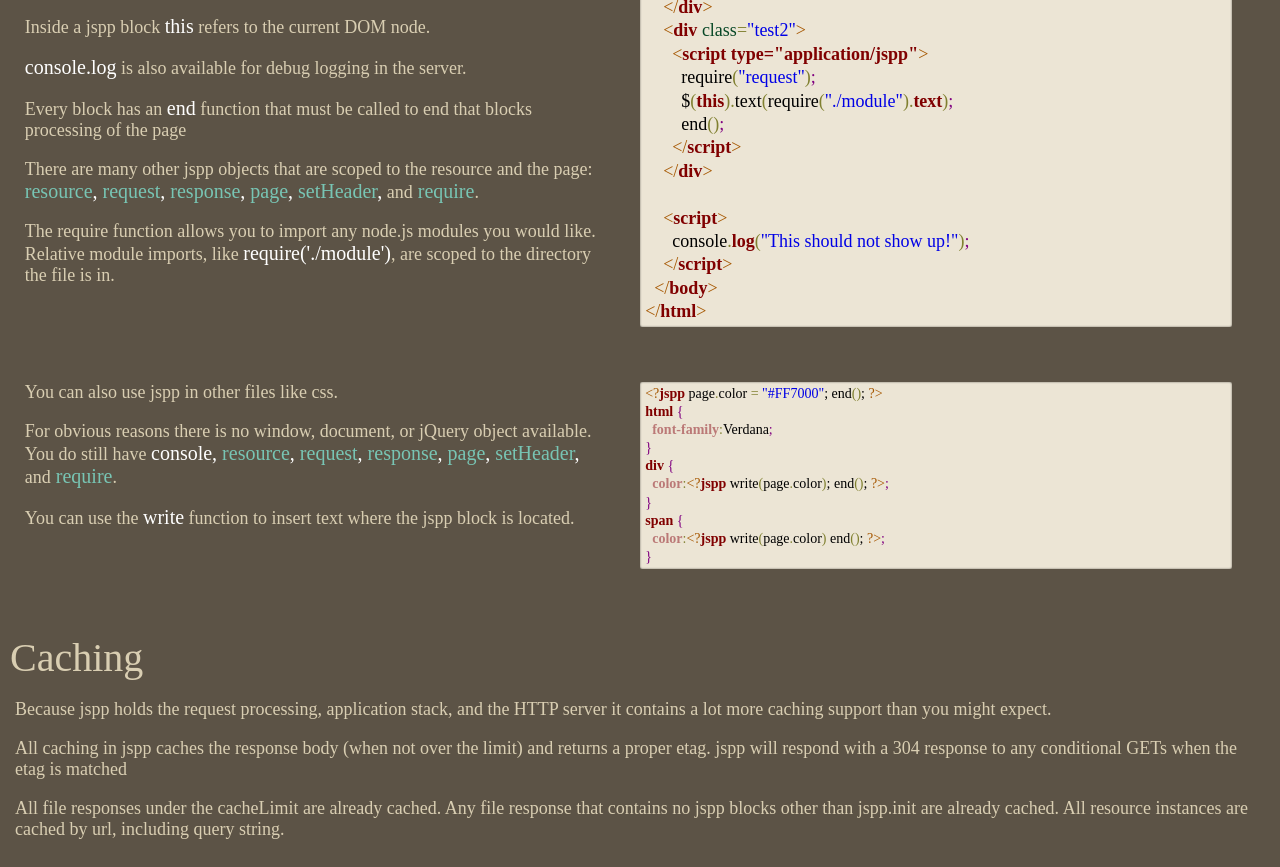
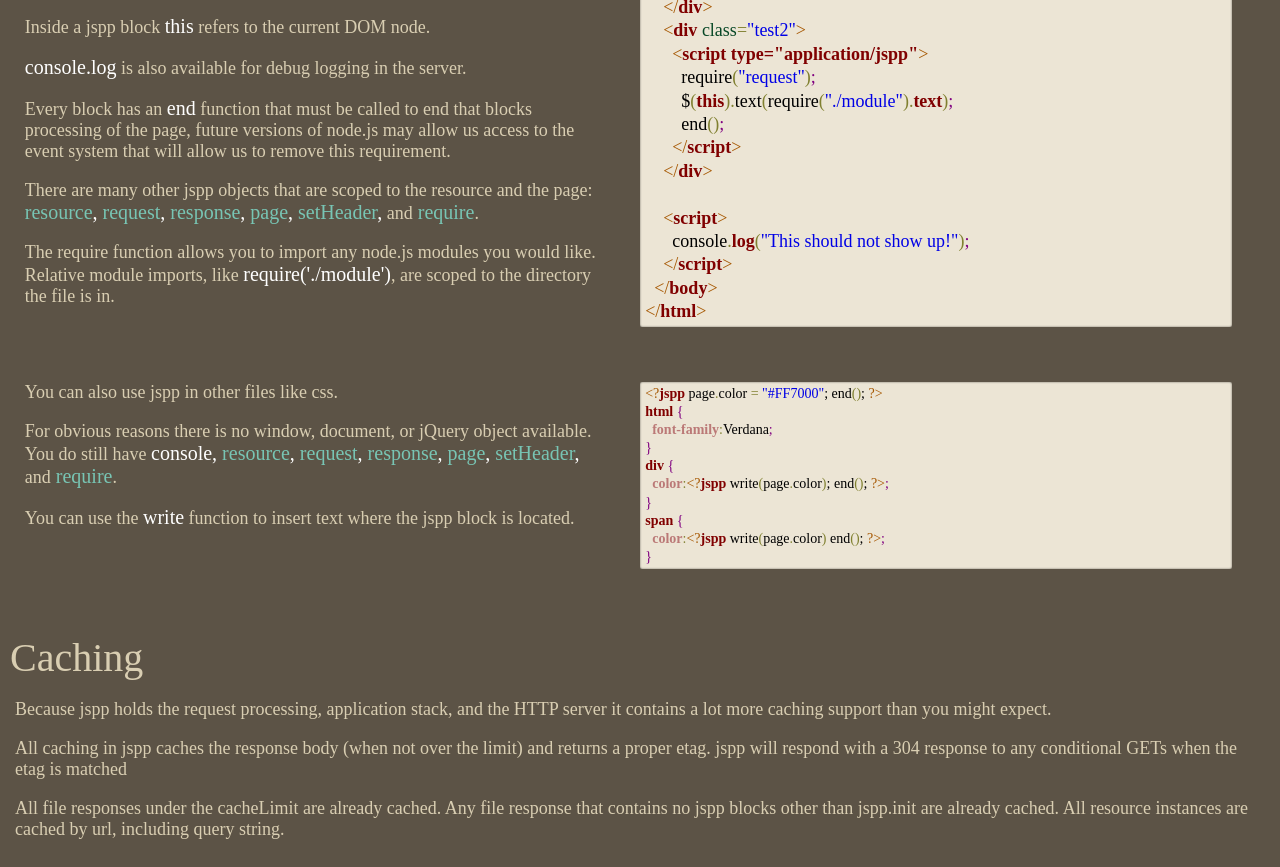
Before and after one commit to mikeal/jspp, a website: page docs/index.html in a window 1280 px wide. Shown: the part 1187-2054 px from the top of the page. Drawn offline with Linux system fonts and the light colour scheme; a web font is replaced by a local one.

Commit message:
Fixing deps.

```diff
--- a/docs/index.html
+++ b/docs/index.html
@@ -285,7 +285,7 @@
               <p>When you're in an html file you get most of the normal browser environments. window, document, and other objects are available. You also have a jQuery object at <span class="excode">$</span> that you can use to manipulate any part of the page.</p>
               <p>Inside a jspp block <span class="excode">this</span> refers to the current DOM node.</p>
               <p><span class="excode">console.log</span> is also available for debug logging in the server.</p>
-              <p>Every block has an <span class="excode">end</span> function that must be called to end that blocks processing of the page</p>
+              <p>Every block has an <span class="excode">end</span> function that must be called to end that blocks processing of the page, future versions of node.js may allow us access to the event system that will allow us to remove this requirement.</p>
               <p>There are many other jspp objects that are scoped to the resource and the page: <span class="excode"><a href="#api-resource">resource</a>, <a href="#api-request">request</a>, <a href="#api-response">response</a>, <a href="#api-page">page</a>, <a href="#api-setHeader">setHeader</a>,</span> and<span class="excode"> <a href="#api-require">require</a></span>.</p>
               <p>The require function allows you to import any node.js modules you would like. Relative module imports, like <span class="excode">require('./module')</span>, are scoped to the directory the file is in.</p>
             </div>
--- a/package.json
+++ b/package.json
@@ -1,12 +1,13 @@
 { "name" : "jspp"
 , "description" : "JavaScript Pre-Processor."
 , "tags" : ["jspp", "webframework", "template", "php"]
-, "version" : "0.0.1"
+, "version" : "0.1.0"
 , "author" : "Mikeal Rogers <mikeal.rogers@gmail.com>"
 , "engines" : ["node >=0.3.1"]
 , "main" : "./lib/main"
 , "dependencies":
   { "watch": ">=0.3.0"
+  , "jsdom": ">=0.1.20"
   }
 , "bin": { "jspp" : "./bin.js" }
 }
```
